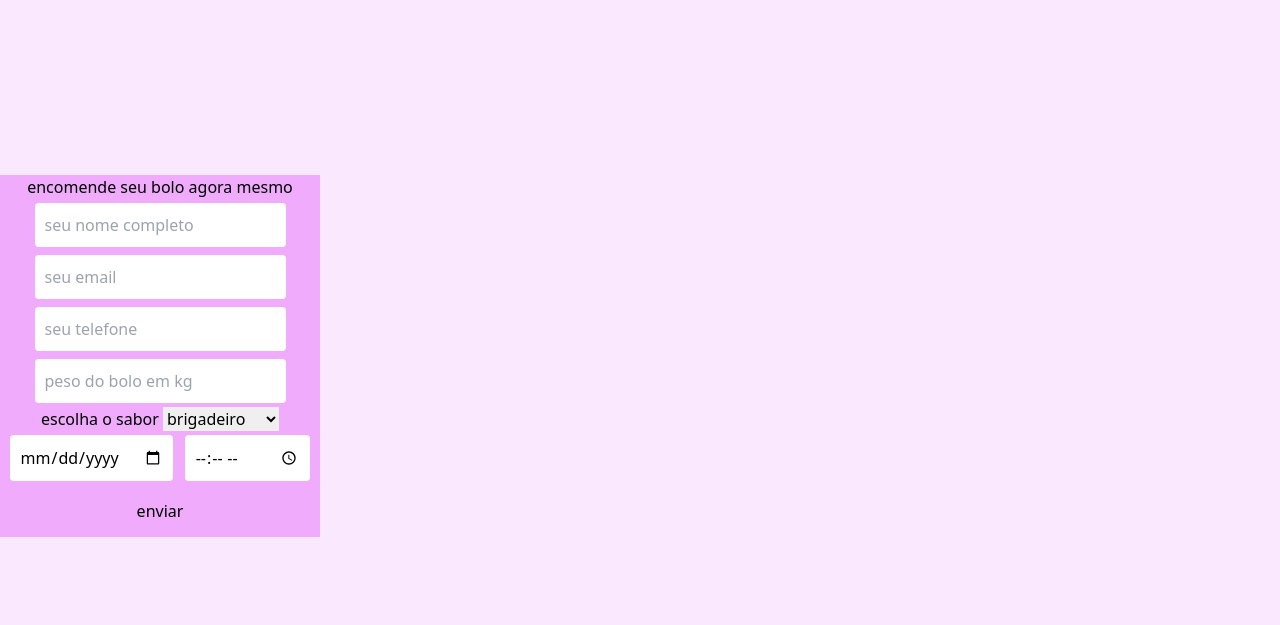
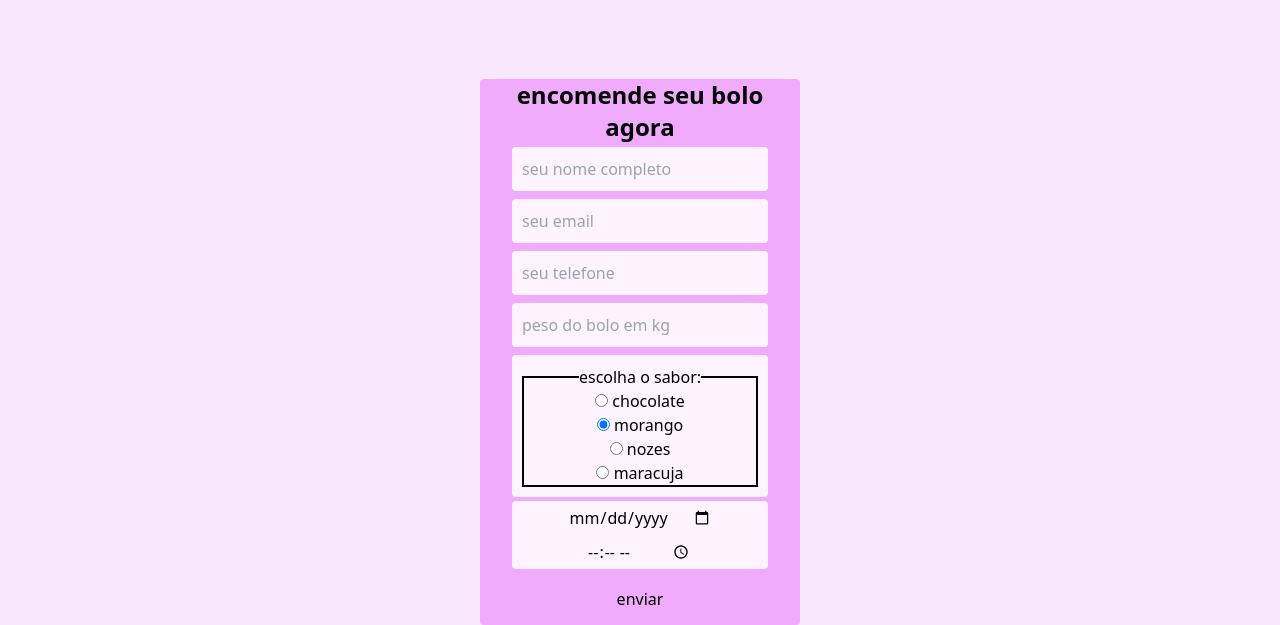
Before and after one commit to igorrzinho/sw-loja, a website: page views/index.html in a window 1280 px wide. Shown: the part 985-1610 px from the top of the page. Before the commit the page ends 1522 px from the top, so only its background shows below. Drawn offline with nearby package versions, Linux system fonts and the light colour scheme.

Commit message:
3 files modified, 2 deleted

```diff
--- a/index.js
+++ b/index.js
@@ -20,8 +20,8 @@ app.get('/obrigada', (req, res) => {
   res.sendFile(path.resolve('views/agradecimento.html'));
 });
 app.post('/', (req, res) => {
-  const { nome } = req.body;
-  console.log(nome);
+  const { nome, email, tel, peso, sabor, data, hora } = req.body;
+  console.log(nome, email, tel, peso, sabor, data, hora);
   res.redirect('/obrigada');
 });
 
--- a/views/index.html
+++ b/views/index.html
@@ -6,42 +6,52 @@
     <script src="https://cdn.tailwindcss.com"></script>
     <title>home</title>
   </head>
-  <script>
-    localStorage.setItem('nomeUsuario', '<%= ola %>');
-  </script>
   <body class="w-full h-screen container bg-fuchsia-100">
     <div class="grid gap-10 sm:grid-cols-1 md:grid-cols-2">
-      <img class="m-auto w-4/5" src="https://http.cat/100" alt="" />
+      <img
+        class="m-auto w-4/5"
+        src="https://raw.githubusercontent.com/igorrzinho/sw-loja/main/static/Dona%20Ana.jpg"
+        alt=""
+      />
       <div class="text-center m-4">
         <h1 class="m-6 text-3xl text-center font-bold underline">
           Quem somos?
         </h1>
         <p>
-          Lorem ipsum dolor sit amet consectetur adipisicing elit. Blanditiis
-          dolorum maiores, dolor maxime vero facilis placeat harum, numquam
-          corrupti consectetur quis ea eveniet delectus tempore quo adipisci vel
-          libero sapiente natus nihil esse! Odit distinctio laudantium
-          architecto, minus voluptatum facilis doloremque, similique repellendus
-          ratione corporis commodi, eaque beatae recusandae velit.
+          Dona Ana Bolos Caseiros é uma confeitera dedicada, cuja paixão pela
+          arte de fazer bolos caseiros é evidente em cada pedaço de sabor e
+          carinho que sai de sua cozinha. Com sua marca registrada, Dona Ana
+          utiliza o arrecadamento de sua loja para fazer a diferença na vida das
+          pessoas
+        </p>
+        <p>
+          Além de oferecer deliciosos bolos feitos com ingredientes
+          selecionados, a loja Dona Ana Bolos Caseiros tem um propósito maior.
+          Com generosidade, Dona Ana utiliza parte dos lucros para levar alegria
+          e conforto às pessoas em situações difíceis. Seja distribuindo bolos
+          para pessoas em situação de rua, levando suas criações para orfanatos
+          ou apoiando ONGs, Dona Ana está sempre disposta a ajudar.
+        </p>
+        <p>
+          Ao comprar um bolo da Dona Ana Bolos Caseiros, você não apenas
+          desfruta de uma experiência gastronômica única, mas também contribui
+          para um projeto social que espalha amor e afeto. Cada mordida tem um
+          sabor especial, sabendo que você faz parte de uma causa nobre.
         </p>
       </div>
     </div>
     <h1 class="text-3xl text-center m-auto font-bold underline">
       conheça os sabores de bolos
     </h1>
-    <div class="grid lg:grid-cols-3 md:grid-cols-2 gap-4 grid-rows-3">
+    <div class="grid lg:grid-cols-2 md:grid-cols-2 gap-4 grid-rows-2">
       <!-- bolo -->
+
       <div class="w-80 bg-pink-200 m-auto p-5 rounded-lg">
-        <h2 class="text-2xl font-semibold">bolo de morango</h2>
-
-        <img class="w-56" src="/static/bolo-morango.png" alt="" />
-      </div>
-      <div class="w-80 bg-pink-200 m-auto p-5 rounded-lg">
-        <h2 class="text-2xl font-semibold">bolo de doce de leite</h2>
+        <h2 class="text-2xl font-semibold">bolo de nozes</h2>
 
         <img
           class="w-56"
-          src="https://github.com/igorrzinho/projeto-swII/raw/main/static/1-bolo-doce-de-leite.png"
+          src="https://raw.githubusercontent.com/igorrzinho/sw-loja/main/static/Screenshot.png"
           alt=""
         />
       </div>
@@ -50,80 +60,156 @@
 
         <img
           class="w-56"
-          src="https://github.com/igorrzinho/projeto-swII/raw/main/static/1-bolo-maracuja.png"
+          src="https://raw.githubusercontent.com/igorrzinho/sw-loja/main/static/bolo-maracuja.png"
           alt=""
         />
       </div>
       <div class="w-80 bg-pink-200 m-auto p-5 rounded-lg">
-        <h2 class="text-2xl font-semibold">bolo de brigadeiro</h2>
+        <h2 class="text-2xl font-semibold">bolo de morango</h2>
         <img
           class="w-56"
-          src="https://raw.githubusercontent.com/igorrzinho/projeto-swII/main/static/1-bolo-brigadeiro.png"
+          src="https://raw.githubusercontent.com/igorrzinho/sw-loja/main/static/bolo-morango.png"
           alt=""
         />
       </div>
       <div class="w-80 bg-pink-200 m-auto p-5 rounded-lg">
-        <h2 class="text-2xl font-semibold">bolo de brigadeiro</h2>
+        <h2 class="text-2xl font-semibold">bolo de chocolate</h2>
 
         <img
           class="w-56"
-          src="https://github.com/igorrzinho/projeto-swII/raw/main/static/1-bolo-beijinho.png"
+          src="https://raw.githubusercontent.com/igorrzinho/sw-loja/main/static/bolo-chocolate.jpg"
           alt=""
         />
       </div>
     </div>
-    <div class="bg-fuchsia-300 w-80 text-center">
-      <h2>encomende seu bolo agora mesmo</h2>
+    <div class="flex justify-center my-20">
+      <div class="bg-fuchsia-300 w-80 text-center rounded">
         <form action="/" method="POST" autocomplete="off">
+          <h2 class="text-2xl font-semibold">encomende seu bolo agora</h2>
           <input
-          class="p-2.5 m-1 outline-none focus:bg-fuchsia-100 rounded"
+            class="
+              p-2.5
+              m-1
+              outline-none
+              focus:bg-fuchsia-100
+              rounded
+              bg-fuchsia-50
+              w-4/5
+            "
             type="text"
             name="nome"
             required
             placeholder="seu nome completo"
           /><br />
           <input
-          class="p-2.5 m-1 outline-none focus:bg-fuchsia-100 rounded"
+            class="
+              p-2.5
+              m-1
+              outline-none
+              focus:bg-fuchsia-100
+              rounded
+              bg-fuchsia-50
+              w-4/5
+            "
             type="text"
             name="email"
             required
             placeholder="seu email"
           /><br />
           <input
-          class="p-2.5 m-1 outline-none focus:bg-fuchsia-100 rounded"
+            class="
+              p-2.5
+              m-1
+              outline-none
+              focus:bg-fuchsia-100
+              rounded
+              bg-fuchsia-50
+              w-4/5
+            "
             type="tel"
             name="tel"
             required
             placeholder="seu telefone"
           /><br />
           <input
-          class="p-2.5 m-1 outline-none focus:bg-fuchsia-100 rounded"
+            class="
+              p-2.5
+              m-1
+              outline-none
+              focus:bg-fuchsia-100
+              rounded
+              bg-fuchsia-50
+              w-4/5
+            "
             type="number"
             name="peso"
             required
             placeholder="peso do bolo em kg"
           /><br />
+          <div class="bg-fuchsia-50 p-2.5 rounded w-4/5 m-auto my-1">
+            <fieldset class="border-2 border-black">
+              <legend>escolha o sabor:</legend>
 
-        <label for="sabor">escolha o sabor</label>
-        <select id="sabor" name="select" placeholder="sabor">
-          <option value="brigadeiro">brigadeiro</option>
-          <option value="doce-de-leite">doce de leite</option>
-          <option value="maracuja">maracuja</option>
-          <option value="morango">morango</option>
-          <option value="beijinho">beijinho</option></select
-        ><br />
               <div>
                 <input
-            class="p-2.5 m-1 outline-none focus:bg-fuchsia-100 rounded"
+                  type="radio"
+                  id="chocolate"
+                  name="sabor"
+                  value="chocolate"
+                  checked
+                />
+                <label for="chocolate">chocolate</label>
+              </div>
+              <div>
+                <input
+                  type="radio"
+                  id="morango"
+                  name="sabor"
+                  value="morango"
+                  checked
+                />
+                <label for="morango">morango</label>
+              </div>
+              <div>
+                <input type="radio" id="nozes" name="sabor" value="nozes" />
+                <label for="nozes">nozes</label>
+              </div>
+
+              <div>
+                <input
+                  type="radio"
+                  id="maracuja"
+                  name="sabor"
+                  value="maracuja"
+                />
+                <label for="maracuja">maracuja</label>
+              </div>
+            </fieldset>
+          </div>
+          <div class="bg-fuchsia-50 rounded w-4/5 m-auto my-1">
+            <input
+              class="
+                bg-transparent
+                m-1
+                outline-none
+                focus:bg-fuchsia-100
+                rounded
+              "
               type="date"
               name="data"
               required
               placeholder="dia e horario da retirada"
             />
             <input
-            class="p-2.5 m-1 outline-none focus:bg-fuchsia-100 rounded"
+              class="
+                bg-transparent
+                m-1
+                outline-none
+                focus:bg-fuchsia-100
+                rounded
+              "
               type="time"
-            name="data"
+              name="hora"
               required
               placeholder="dia e horario da retirada"
             />
@@ -135,5 +221,6 @@
           />
         </form>
       </div>
+    </div>
   </body>
 </html>
```
Also changed, not shown: views/encomenda.html (deleted, +0 -12 lines), README.md, static/bolo-nozes.jpg (deleted). Lines whose indentation alone changed are shown as unchanged.
